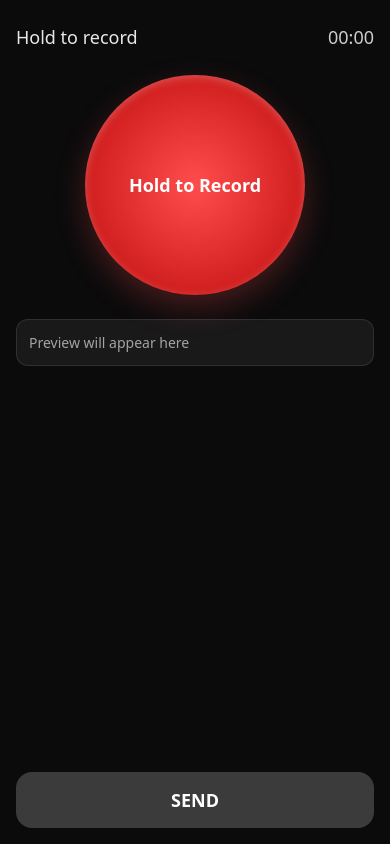
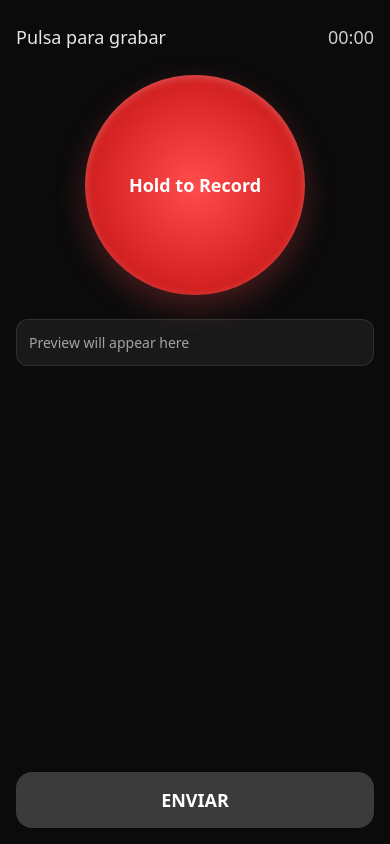
Before and after one commit to MiguelAguilera/ehunka-mailbox, a Next.js app: page / in a window 390 px wide. Built offline with nearby package versions, Linux system fonts and the light colour scheme.

Commit message:
mobile buttons

```diff
--- a/app/page.tsx
+++ b/app/page.tsx
@@ -5,7 +5,7 @@ import { useEffect, useRef, useState } from "react";
 export default function Home() {
   const [recording, setRecording] = useState(false);
   const [readyToSend, setReadyToSend] = useState(false);
-  const [status, setStatus] = useState("Hold to record");
+  const [status, setStatus] = useState("Mantén pulsado para grabar");
   const [blobUrl, setBlobUrl] = useState<string | null>(null);
   const [durationMs, setDurationMs] = useState(0);
   const [uploading, setUploading] = useState(false);
@@ -116,7 +116,7 @@ export default function Home() {
   return (
     <main style={styles.main}>
       <div style={styles.header}>
-        <div style={styles.title}>Hold to record</div>
+        <div style={styles.title}>Pulsa para grabar</div>
         <div style={styles.timer}>{recording ? formatTime(durationMs) : readyToSend ? "Ready" : "00:00"}</div>
       </div>
 
@@ -135,7 +135,7 @@ export default function Home() {
         role="button"
         aria-label="Hold to record"
       >
-        {recording ? "Release to stop" : "Hold to Record"}
+        {recording ? "Deja de pulsar para terminar" : "Hold to Record"}
       </div>
 
       {/* Preview (optional) */}
@@ -152,7 +152,7 @@ export default function Home() {
         onClick={sendRecording}
         disabled={!readyToSend || uploading}
       >
-        {uploading ? "Uploading…" : "SEND"}
+        {uploading ? "Cargando…" : "ENVIAR"}
       </button>
     </main>
   );
```
